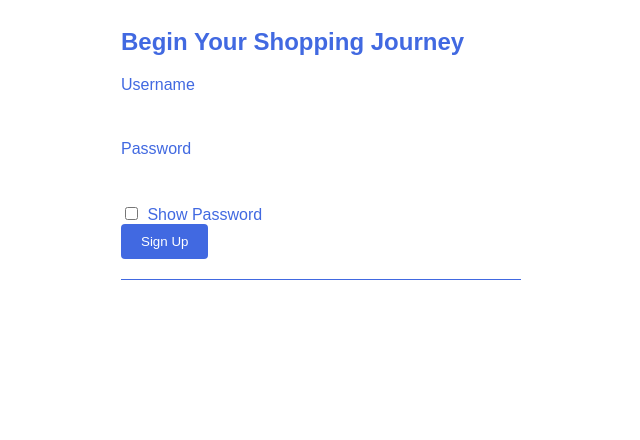
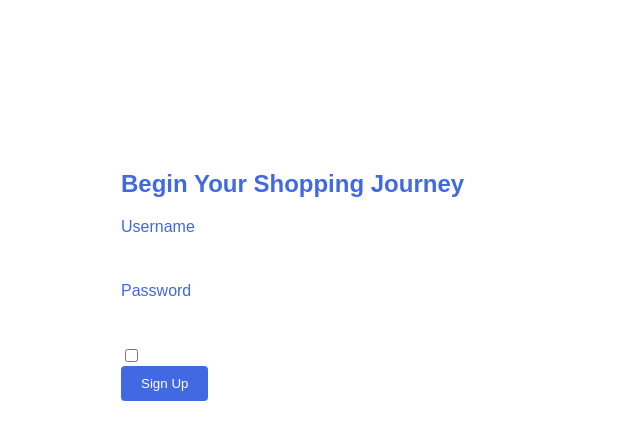
Before and after one commit to freedompraise/cleanser-stores, a Django app: page /register/ in a window 1280 px wide. Shown: the top 440 px of the page, without its empty margins (319-959 px from the left). Run offline with Django 4.2, Linux system fonts and the light colour scheme; some libraries are stand-ins or nearby versions.

Commit message:
update registration page

```diff
--- a/static/css/register.css
+++ b/static/css/register.css
@@ -1,10 +1,12 @@
 body {
+    margin-top: 150px;
     background-color: white;
     color: royalblue;
     font-family: Arial, sans-serif;
   }
   form {
     max-width: 400px;
+    max-height: fit-content;
     margin: 0 auto;
     padding: 20px;
     background-color: goldenyellow;
--- a/store/templates/store/register.html
+++ b/store/templates/store/register.html
@@ -33,13 +33,12 @@
       <div class="form-group">
         <label for="id_password">Password</label>
         <input type="password" id="id_password" name="password" required>
-        <input type="checkbox" onclick="showPassword()"> Show Password
+        <input type="checkbox" onclick="showPassword()">
       </div>
 
       <div class="form-group">
         <button type="submit">Sign Up</button>
       </div>
-      <hr>
     </form>
   </body>
 </html>
```
